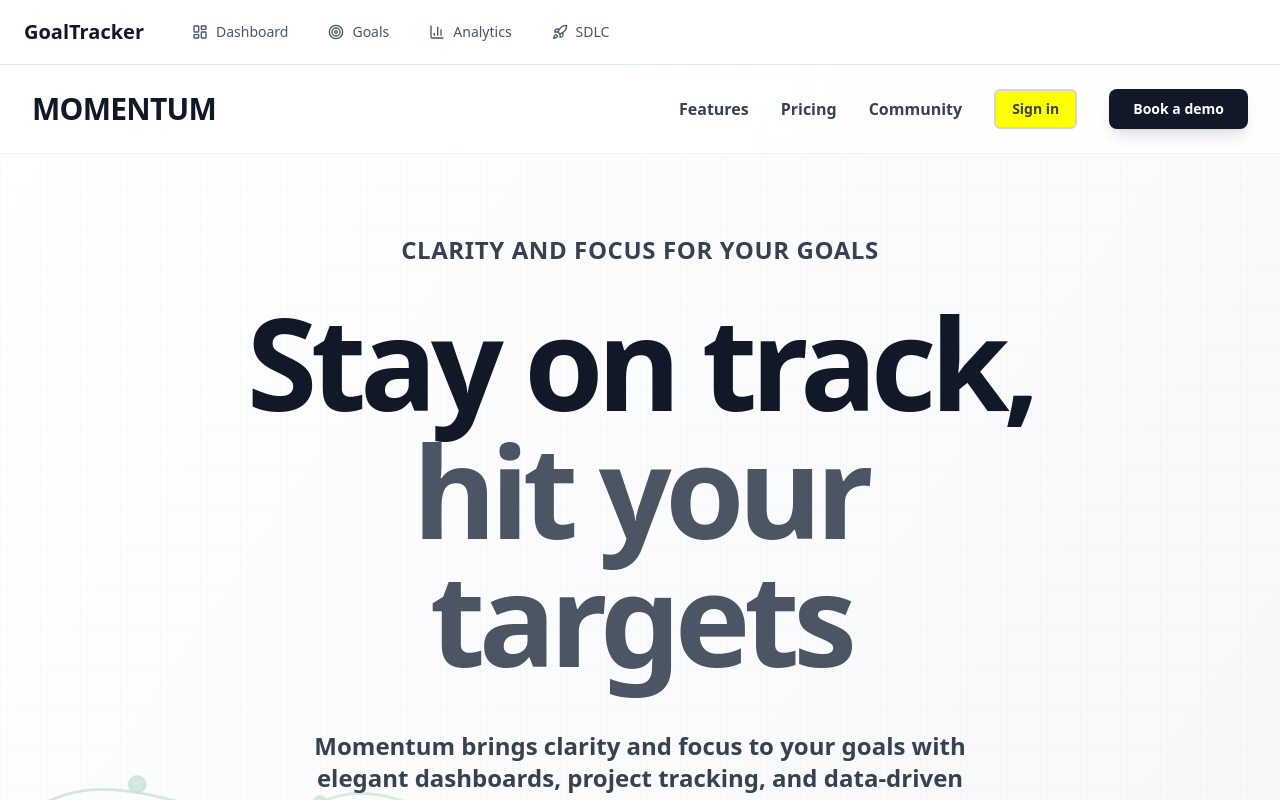
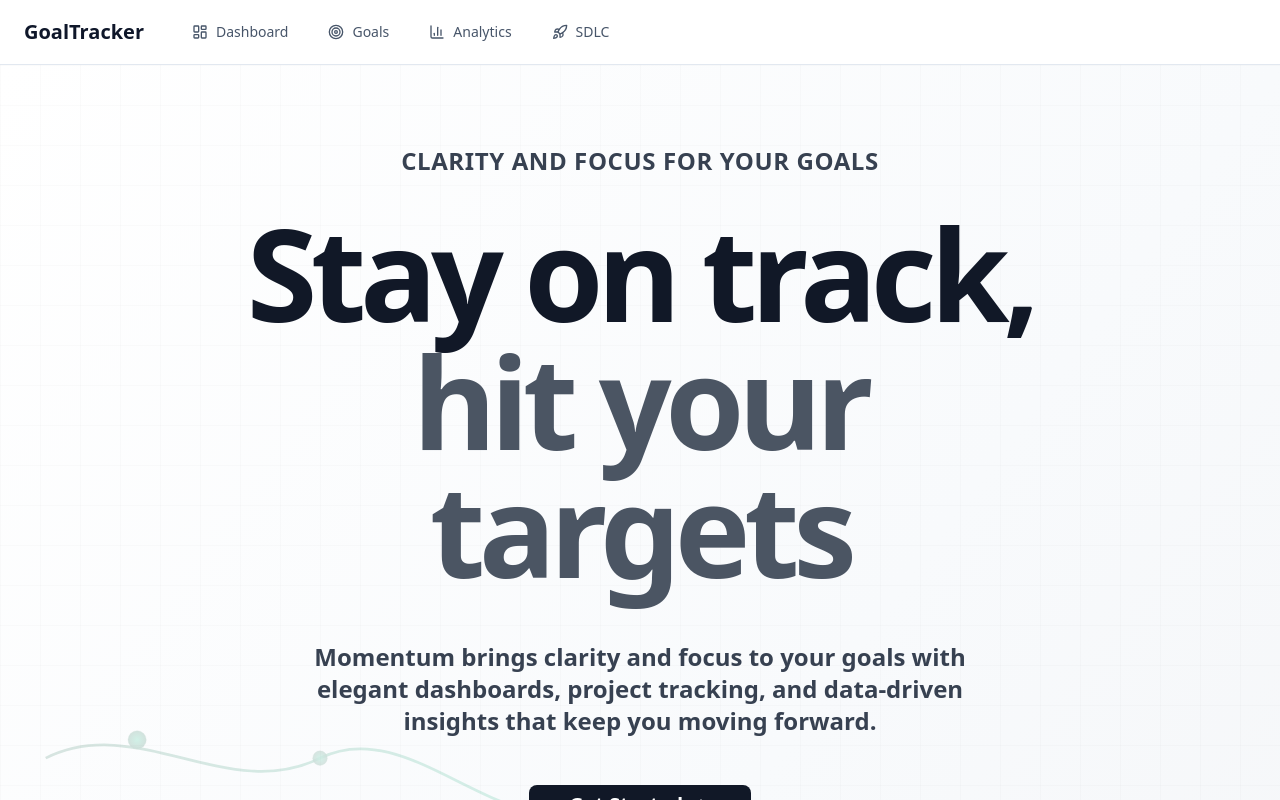
Before and after one commit to madhusudanpatnaik/momentum-goal-tracker, a React (Vite) app: page / in a window 1280 px wide. Shown: the top 800 px of the page. Built offline with nearby package versions, Linux system fonts and the light colour scheme.

Commit message:
Remove navigation bar from landing page
Removed the navigation bar from the landing page to streamline the user experience.

```diff
--- a/src/pages/Landing.tsx
+++ b/src/pages/Landing.tsx
@@ -99,30 +99,6 @@ const Landing = () => {
         }} />
       </div>
 
-      {/* Navigation with enhanced contrast */}
-      <nav className="relative z-10 flex items-center justify-between px-8 py-6 bg-white/80 backdrop-blur-sm border-b border-gray-200/50">
-        <div className="text-3xl font-black text-gray-900 tracking-tight">
-          MOMENTUM
-        </div>
-        <div className="hidden md:flex items-center gap-8">
-          <span className="text-gray-700 hover:text-gray-900 cursor-pointer transition-colors font-semibold">Features</span>
-          <span className="text-gray-700 hover:text-gray-900 cursor-pointer transition-colors font-semibold">Pricing</span>
-          <span className="text-gray-700 hover:text-gray-900 cursor-pointer transition-colors font-semibold">Community</span>
-          <Button
-            variant="outline"
-            className="border-gray-300 text-gray-700 hover:bg-gray-50 font-semibold border-2"
-          >
-            Sign in
-          </Button>
-          <Button
-            onClick={handleBookDemo}
-            className="bg-gray-900 hover:bg-gray-800 text-white px-6 py-2 rounded-lg font-semibold shadow-lg"
-          >
-            Book a demo
-          </Button>
-        </div>
-      </nav>
-
       {/* Hero Section with enhanced typography */}
       <div className="relative z-10 container mx-auto px-8 py-20 text-center">
         <div className="max-w-4xl mx-auto">
```
